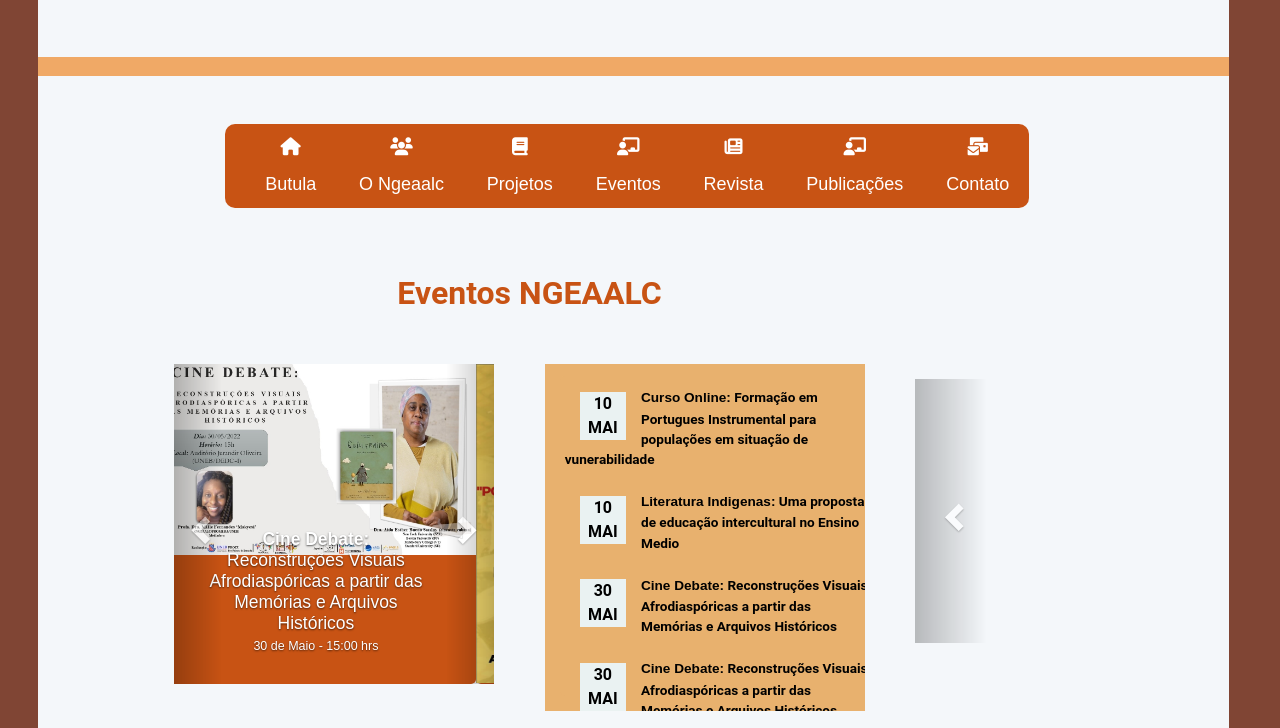
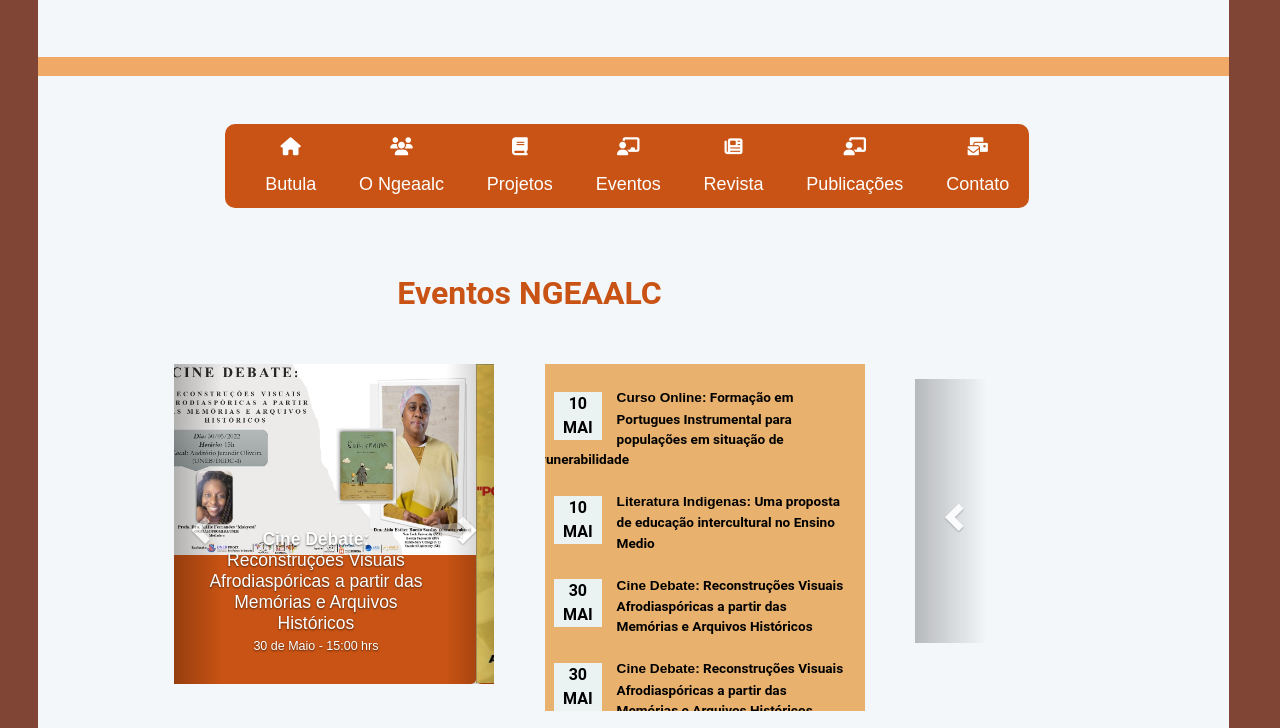
Before and after one commit to Kuilua/ngeaalc, a plain HTML site: page index.html in a window 1280 px wide. Shown: the part 261-989 px from the top of the page. Drawn offline with nearby package versions, Linux system fonts and the light colour scheme; a web font is replaced by a local one.

Commit message:
Add files via upload

```diff
--- a/css/style.css
+++ b/css/style.css
@@ -951,7 +951,6 @@
             .scrool-calendario {
                 overflow: hidden;
                 overflow-y: scroll;
-                overflow-x: center;
                 padding: 15px;
                 background-color: #e8b16e;
             }
@@ -960,7 +959,7 @@
                 color: #000000;
                 font-size: 1.7vh;
                 padding: 5px;
-                margin-right: .6vh;
+                margin-left: -3.2vmin;
                 text-align: center;
                 position: relative;
                 font-family: 'roboto';
```
